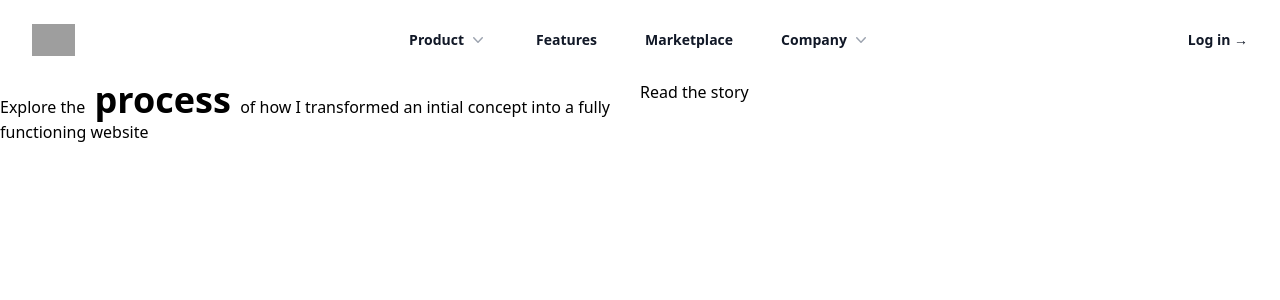
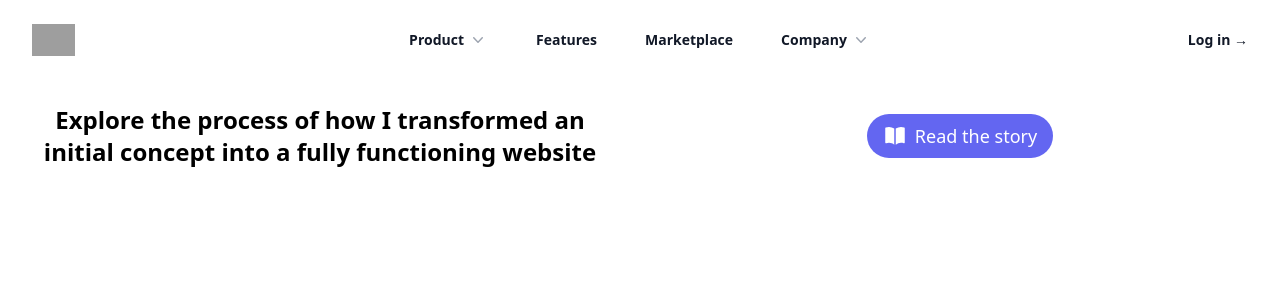
Before and after one commit to troias/React-Optimization1, a Next.js app: page / in a window 1280 px wide. Shown: the top 300 px of the page. Built offline with nearby package versions, Linux system fonts and the light colour scheme; grey boxes are pictures that could not be loaded.

Commit message:
finished hero section

```diff
--- a/src/app/page.tsx
+++ b/src/app/page.tsx
@@ -8,8 +8,6 @@ export default function Home() {
     <div className=" ">
       <Header />
       <div className="min-h-screen bg-white p-">
-        {/* <Story /> */}
-        {/* <InputForm />  */}
         <Hero />
       </div>
     </div>
--- a/src/components/hero/hero.client.tsx
+++ b/src/components/hero/hero.client.tsx
@@ -3,6 +3,7 @@
 import Link from "next/link";
 import React from "react";
 import Button from "../ui/buttons/Button";
+import { BookOpenIcon } from "@heroicons/react/24/solid";
 
 type Props = {};
 
@@ -14,17 +15,21 @@ export default function Hero({}: Props) {
   return (
     <div data-testid="hero">
       <div className="grid grid-cols-2 ">
-        <div className="col-span-1">
-          <p>
-            Explore the
-            <span className="text-4xl font-bold"> process </span>
-            of how I transformed an intial concept into a fully functioning
-            website
+        <div>
+          <p className="text-lg md:text-xl lg:text-2xl leading-tight p-6 font-bold text-center hover:text-blue-500 transition-colors duration-300">
+            Explore the process of how I transformed an initial concept into a
+            fully functioning website
           </p>
         </div>
-        <div className="col-span-1">
+        <div className=" flex  justify-center items-center">
           <Link href="/story">
-            <Button onClick={clickHandler}>Read the story</Button>
+            <Button
+              onClick={clickHandler}
+              className="flex justify-center items-center bg-indigo-500 py-2 px-4 rounded-3xl text-white hover:bg-indigo-600 focus:outline-none focus:ring-2 focus:ring-offset-2 focus:ring-indigo-400 transition duration-300 ease-in-out disabled:opacity-50 disabled:cursor-not-allowed"
+            >
+              <BookOpenIcon className="w-6 h-6 mr-2" />
+              <span className="text-base sm:text-lg">Read the story</span>
+            </Button>
           </Link>
         </div>
       </div>
```
